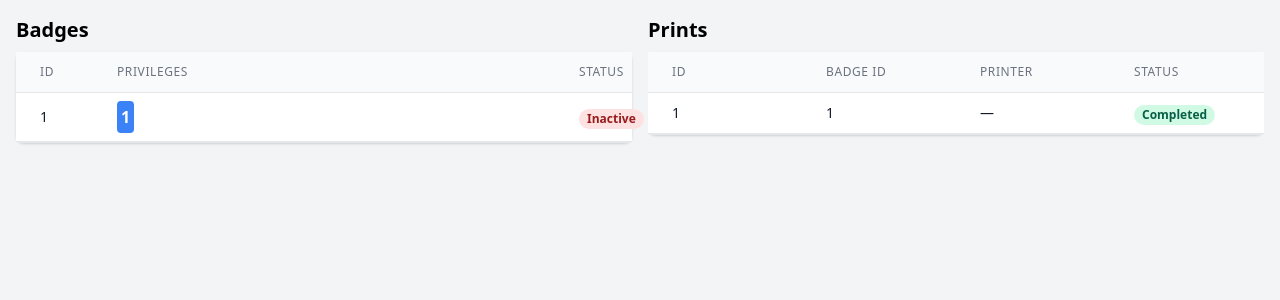
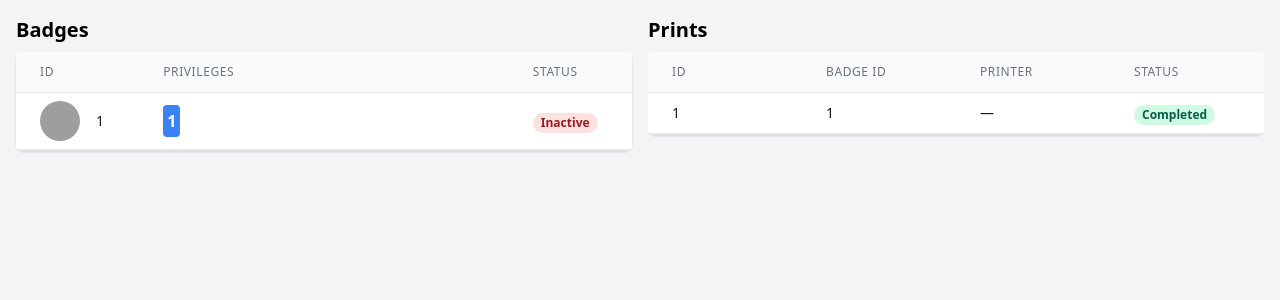
Before and after one commit to accredion/accredion-riedel-example, a Flask app: template templates/app.html in a window 1280 px wide. Shown: the top 300 px of the page. Run offline with Flask 2, Linux system fonts and the light colour scheme; the template is opened without the code that fills it: most values are stand-ins (such as "Sample title", 1, 10 or a date in 2020); grey boxes are pictures that could not be loaded.

Commit message:
Show photo

```diff
--- a/templates/app.html
+++ b/templates/app.html
@@ -19,7 +19,7 @@
                                     ID
                                 </th>
                                 <th
-                                    class="w-3/4 px-6 py-3 border-b border-gray-200 bg-gray-50 text-left text-xs leading-4 font-medium text-gray-500 uppercase tracking-wider">
+                                    class="w-3/5 px-6 py-3 border-b border-gray-200 bg-gray-50 text-left text-xs leading-4 font-medium text-gray-500 uppercase tracking-wider">
                                     Privileges
                                 </th>
                                 <th
@@ -32,8 +32,14 @@
                             {% for badge in badges %}
                             <tr>
                                 <td class="px-6 py-2 whitespace-no-wrap border-b border-gray-200">
-                                    <div class="text-sm leading-5 font-medium text-gray-900">
-                                        {{ badge.id[-12:] }}
+                                    <div class="flex items-center">
+                                        <div class="flex-shrink-0 h-10 w-10">
+                                            <img class="h-10 w-10 rounded-full object-cover"
+                                                src="http://ebu.accredion.test/{{ badge.attributes.photoUrl }}" />
+                                        </div>
+                                        <div class="ml-4 text-sm leading-5 font-medium text-gray-900">
+                                            {{ badge.id[-12:] }}
+                                        </div>
                                     </div>
                                 </td>
                                 <td class="px-6 py-2 whitespace-no-wrap border-b border-gray-200">
```
